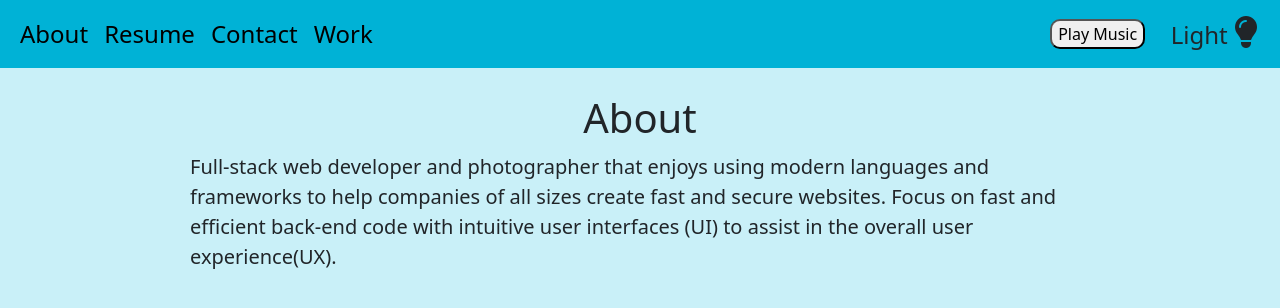
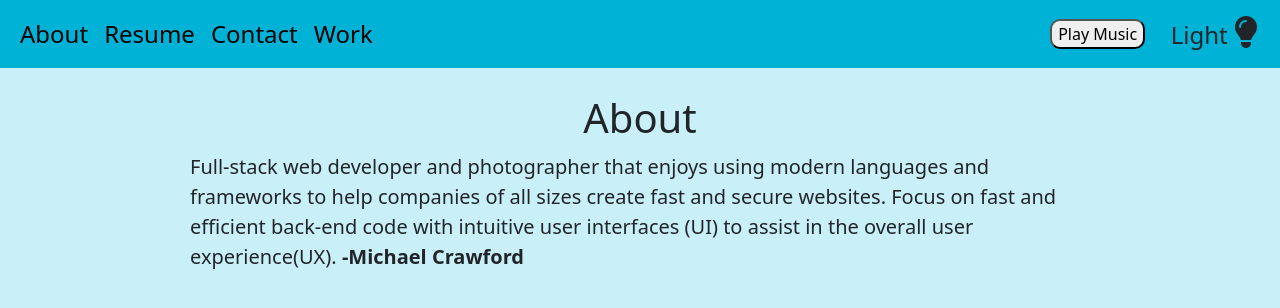
Before and after one commit to crawfordwebdev/portfolio, a plain HTML site: page index.html in a window 1280 px wide. Drawn offline with nearby package versions, Linux system fonts and the light colour scheme.

Commit message:
adds full name to end of about content portfolio-creator-name id and wrapped in span

```diff
--- a/css/style.css
+++ b/css/style.css
@@ -129,6 +129,10 @@ main {
   font-size: 1.25rem;
 }
 
+#portfolio-creator-name {
+  font-weight: 600;
+}
+
 
 /*
 nav#navbar {
--- a/data/portfolio.js
+++ b/data/portfolio.js
@@ -35,7 +35,7 @@ const pages = {
     navText: "About",
     title: "About",
     id: "about-section",
-    content: `Full-stack web developer and photographer that enjoys using modern languages and frameworks to help companies of all sizes create fast and secure websites. Focus on fast and efficient back-end code with intuitive user interfaces (UI) to assist in the overall user experience(UX).`,
+    content: `Full-stack web developer and photographer that enjoys using modern languages and frameworks to help companies of all sizes create fast and secure websites. Focus on fast and efficient back-end code with intuitive user interfaces (UI) to assist in the overall user experience(UX). <span id="portfolio-creator-name">-Michael Crawford</span>`,
   },
   resume: {
     navText: "Resume",
```
